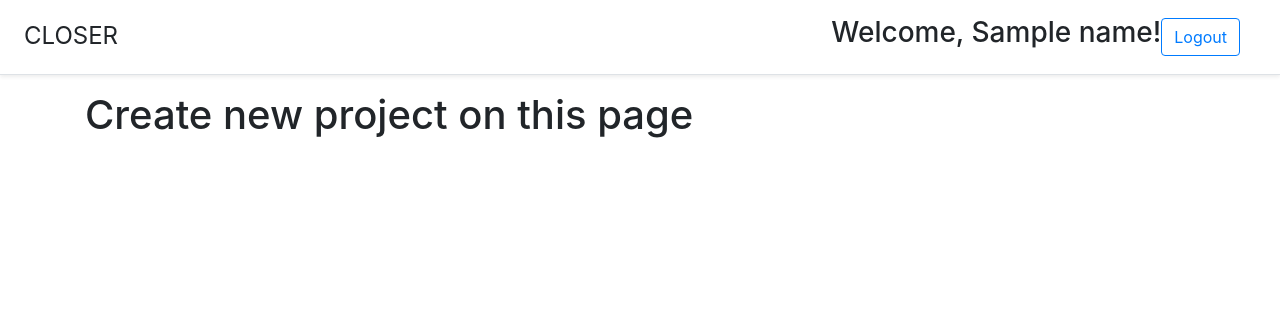
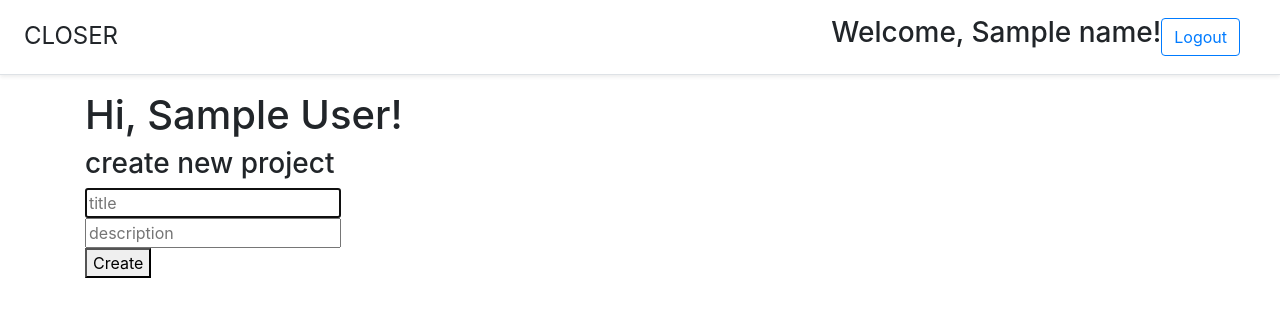
Before and after one commit to olgabor/closer, a Flask app: template templates/new_project.html in a window 1280 px wide. Shown: the top 317 px of the page. Run offline with Flask 2, Linux system fonts and the light colour scheme; a user stored in the database is signed in; tables that the repository leaves empty hold one stand-in row (values such as "Sample post"); the template is opened without the code that fills it: most values are stand-ins (such as "Sample title", 1, 10 or a date in 2020); some libraries are stand-ins or nearby versions.

Commit message:
adds form and fucntion to create new project

```diff
--- a/app.py
+++ b/app.py
@@ -3,7 +3,7 @@ from flask import Flask, request, jsonify, render_template, url_for, session, re
 from flask_sqlalchemy import SQLAlchemy
 import os
 from crud.user import get_users, create_user, post_user
-from crud.project import get_all_projects, get_project
+from crud.project import get_all_projects, get_project, create_project
 from models import User, db
 from flask_login import login_required, current_user, logout_user
 
@@ -29,20 +29,23 @@ def login():
 @login_required
 def logout():
     logout_user()
-    return redirect(url_for('login'))
+    return redirect(url_for('home'))
 
 #Homepage route
 @app.route('/home')
-# @login_required
 def home():
     users = get_users()
-    return render_template('home.html', users=users, name=current_user.name)
+    if current_user.is_authenticated:
+        return render_template('home.html', users=users, name=current_user.name)
+    else:
+        return render_template('home.html')
+
 
 @app.route('/projects', methods=['GET', 'POST'])
 def all_projects():
     projects = get_all_projects()
     return projects
-    # return render_template('projects.html')
+
 
 #return one project
 @app.route('/projects/<int:id>')
@@ -50,9 +53,12 @@ def get_one_project(id):
     project = get_project(id)
     return project
 
-@app.route('/project/new', methods=['GET','POST'])
+@app.route('/projects/new', methods=['GET', 'POST'])
 def new_project():
-    return render_template('new_project.html')
+    if request.method == 'GET':
+        return render_template('new_project.html')
+    if request.method == 'POST':
+        return create_project()
 
 #ticket GET, PUT, and DELETE routes
 @app.route('/tickets/<int:id>', methods=['GET', 'PUT', 'DELETE'])
--- a/models.py
+++ b/models.py
@@ -4,7 +4,8 @@ from datetime import datetime
 import enum
 from enum import Enum
 from sqlalchemy import Integer, Enum
-from flask_login import UserMixin, LoginManager
+from flask_login import UserMixin, LoginManager, AnonymousUserMixin
+
 
 app = Flask(__name__)
 # login = LoginManager(app)
@@ -12,6 +13,7 @@ app = Flask(__name__)
 login_manager = LoginManager()
 login_manager.login_view = 'auth.login'
 login_manager.init_app(app)
+# login_manager.anonymous_user = MyAnonymousUser
 
 app.config['SQLALCHEMY_TRACK_MODIFICATIONS'] = False
 app.config['SQLALCHEMY_ECHO'] = True
--- a/templates/home.html
+++ b/templates/home.html
@@ -5,7 +5,7 @@
   <form className="login-form" >
       <input/>
       <a class="btn btn-outline-primary" href="{{ url_for('register') }}">REGISTER</a>
-      <p className="message"> Already registered? <a href="/login"> Log in</a></p>
+      <p className="message"> Already registered? <a href="{{ url_for('login') }}"> Log in</a></p>
   </form>
 </div>
 
--- a/templates/includes/_navbar.html
+++ b/templates/includes/_navbar.html
@@ -3,7 +3,7 @@
     {% if current_user.is_authenticated %}
       <h3>Welcome, {{ name }}!</h3>
     <nav class="my-2 my-md-0 mr-md-3">
-      <a class="btn btn-outline-primary" href="{{ url_for('login') }}">Logout</a>
+      <a class="btn btn-outline-primary" href="{{ url_for('logout') }}">Logout</a>
       {% endif %}
       {% if not current_user.is_authenticated %}
       <a class="btn btn-outline-primary" href="{{ url_for('register') }}">REGISTER</a>
--- a/templates/new_project.html
+++ b/templates/new_project.html
@@ -1,5 +1,32 @@
 {% extends 'layout.html' %}
 
 {% block body %}
-  <h1>Create new project on this page  </h1>
+  <div class="column is-4 is-offset-4">
+    <h1>Hi, {{ current_user.name }}!</h1>
+    <h3 class="title">create new project</h3>
+    <div class="box">
+        <form method="POST" action="/projects/new">
+            <div class="field">
+                <div class="control">
+                    <input class="input is-large" type="text" name="title" placeholder="title" autofocus="">
+                </div>
+            </div>
+
+            <div class="field">
+                <div class="control">
+                    <input class="input is-large" type="text" name="description" placeholder="description" autofocus="">
+                </div>
+            </div>
+
+            <div class="field">
+                <div class="control">
+                    <input class="input is-large" type="hidden" name="author_id" value="{{current_user.id}}">
+                </div>
+            </div>
+
+            <button class="button is-block is-info is-large is-fullwidth"> Create </button>
+        </form>
+    </div>
+</div>
+
 {% endblock %}
```
Also changed, not shown: crud/project.py (+20 -2 lines), templates/projects.html (+28 -0 lines).
